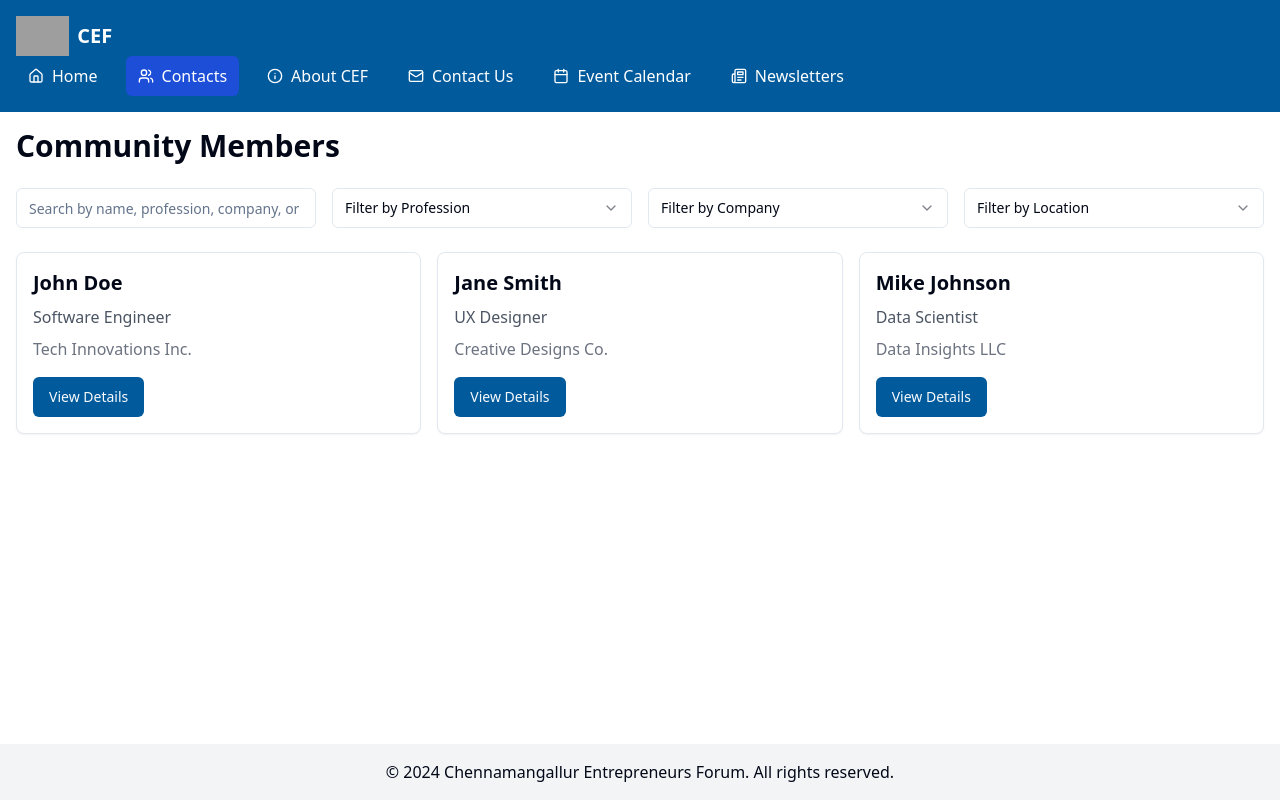
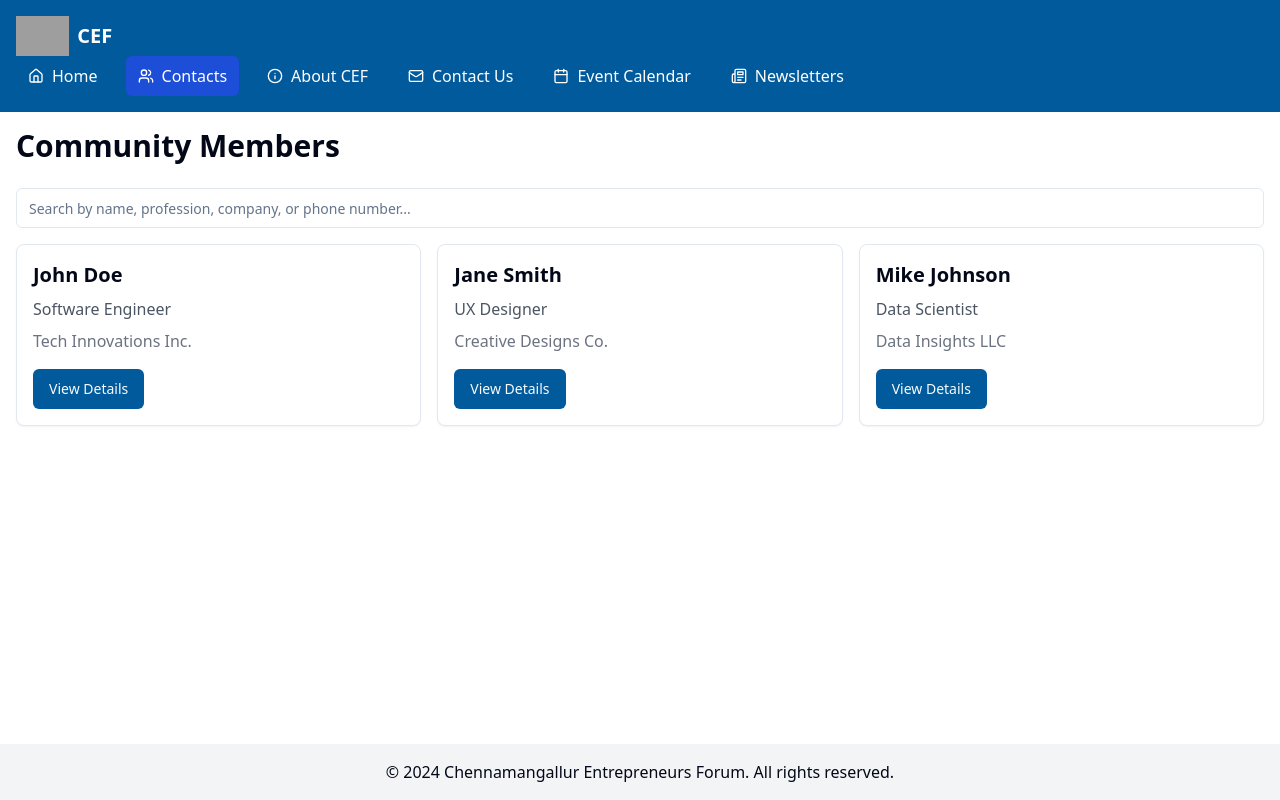
Before and after one commit to anshad4166/CEF-Web, a React (Vite) app: page /contacts in a window 1280 px wide. Built offline with nearby package versions, Linux system fonts and the light colour scheme; grey boxes are pictures that could not be loaded.

Commit message:
Reverted to edit 063dc750-d018-4f15-a7b7-a3743d41ec1e: "Add dummy images to homepage
Implemented the addition of dummy images on the homepage to enhance visual appeal and provide a better user experience.
[skip gpt_engineer]"

```diff
--- a/src/pages/Contacts.jsx
+++ b/src/pages/Contacts.jsx
@@ -1,87 +1,39 @@
-import React, { useState, useMemo } from 'react';
+import React, { useState } from 'react';
 import { Input } from "@/components/ui/input";
 import { Button } from "@/components/ui/button";
 import { Card, CardContent } from "@/components/ui/card";
 import { Dialog, DialogContent, DialogHeader, DialogTitle, DialogTrigger } from "@/components/ui/dialog";
-import { Select, SelectContent, SelectItem, SelectTrigger, SelectValue } from "@/components/ui/select";
 import { communityMembers } from '../mockData';
 import MemberDetails from '../components/MemberDetails';
 
 const Contacts = () => {
   const [searchTerm, setSearchTerm] = useState('');
   const [selectedMember, setSelectedMember] = useState(null);
-  const [professionFilter, setProfessionFilter] = useState('');
-  const [companyFilter, setCompanyFilter] = useState('');
-  const [locationFilter, setLocationFilter] = useState('');
 
-  const uniqueProfessions = useMemo(() => [...new Set(communityMembers.map(member => member.title))], []);
-  const uniqueCompanies = useMemo(() => [...new Set(communityMembers.map(member => member.company))], []);
-  const uniqueLocations = useMemo(() => [...new Set(communityMembers.map(member => member.location))], []);
-
-  const filteredMembers = useMemo(() => {
-    return communityMembers.filter(member =>
-      (member.name.toLowerCase().includes(searchTerm.toLowerCase()) ||
+  const filteredMembers = communityMembers.filter(member =>
+    member.name.toLowerCase().includes(searchTerm.toLowerCase()) ||
     member.title.toLowerCase().includes(searchTerm.toLowerCase()) ||
     member.company.toLowerCase().includes(searchTerm.toLowerCase()) ||
-       member.phone.includes(searchTerm)) &&
-      (professionFilter === '' || member.title === professionFilter) &&
-      (companyFilter === '' || member.company === companyFilter) &&
-      (locationFilter === '' || member.location === locationFilter)
+    member.phone.includes(searchTerm)
   );
-  }, [searchTerm, professionFilter, companyFilter, locationFilter]);
 
   return (
     <div className="container mx-auto p-4">
       <h1 className="text-3xl font-bold mb-6">Community Members</h1>
-      <div className="grid grid-cols-1 md:grid-cols-2 lg:grid-cols-4 gap-4 mb-6">
       <Input
         type="text"
         placeholder="Search by name, profession, company, or phone number..."
         value={searchTerm}
         onChange={(e) => setSearchTerm(e.target.value)}
+        className="mb-4"
       />
-        <Select value={professionFilter} onValueChange={setProfessionFilter}>
-          <SelectTrigger>
-            <SelectValue placeholder="Filter by Profession" />
-          </SelectTrigger>
-          <SelectContent>
-            <SelectItem value="">All Professions</SelectItem>
-            {uniqueProfessions.map(profession => (
-              <SelectItem key={profession} value={profession}>{profession}</SelectItem>
-            ))}
-          </SelectContent>
-        </Select>
-        <Select value={companyFilter} onValueChange={setCompanyFilter}>
-          <SelectTrigger>
-            <SelectValue placeholder="Filter by Company" />
-          </SelectTrigger>
-          <SelectContent>
-            <SelectItem value="">All Companies</SelectItem>
-            {uniqueCompanies.map(company => (
-              <SelectItem key={company} value={company}>{company}</SelectItem>
-            ))}
-          </SelectContent>
-        </Select>
-        <Select value={locationFilter} onValueChange={setLocationFilter}>
-          <SelectTrigger>
-            <SelectValue placeholder="Filter by Location" />
-          </SelectTrigger>
-          <SelectContent>
-            <SelectItem value="">All Locations</SelectItem>
-            {uniqueLocations.map(location => (
-              <SelectItem key={location} value={location}>{location}</SelectItem>
-            ))}
-          </SelectContent>
-        </Select>
-      </div>
       <div className="grid grid-cols-1 sm:grid-cols-2 lg:grid-cols-3 gap-4">
         {filteredMembers.map(member => (
           <Card key={member.id} className="hover:shadow-lg transition-shadow">
             <CardContent className="p-4">
               <h2 className="text-xl font-semibold mb-2">{member.name}</h2>
               <p className="text-gray-600 mb-2">{member.title}</p>
-              <p className="text-gray-500 mb-2">{member.company}</p>
-              <p className="text-gray-500 mb-4">{member.location}</p>
+              <p className="text-gray-500 mb-4">{member.company}</p>
               <Dialog>
                 <DialogTrigger asChild>
                   <Button onClick={() => setSelectedMember(member)}>View Details</Button>
```
Lines whose indentation alone changed are shown as unchanged.
